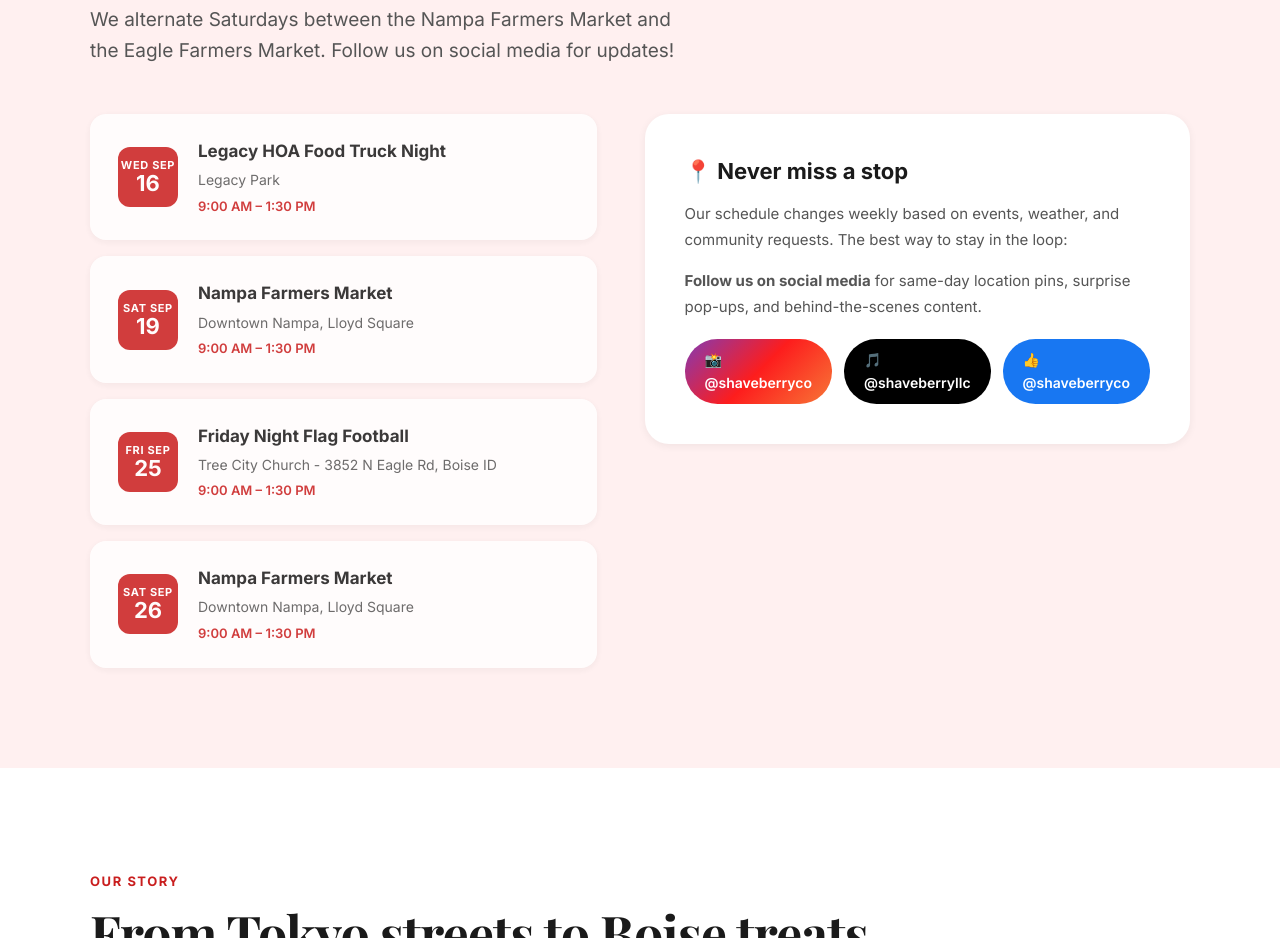
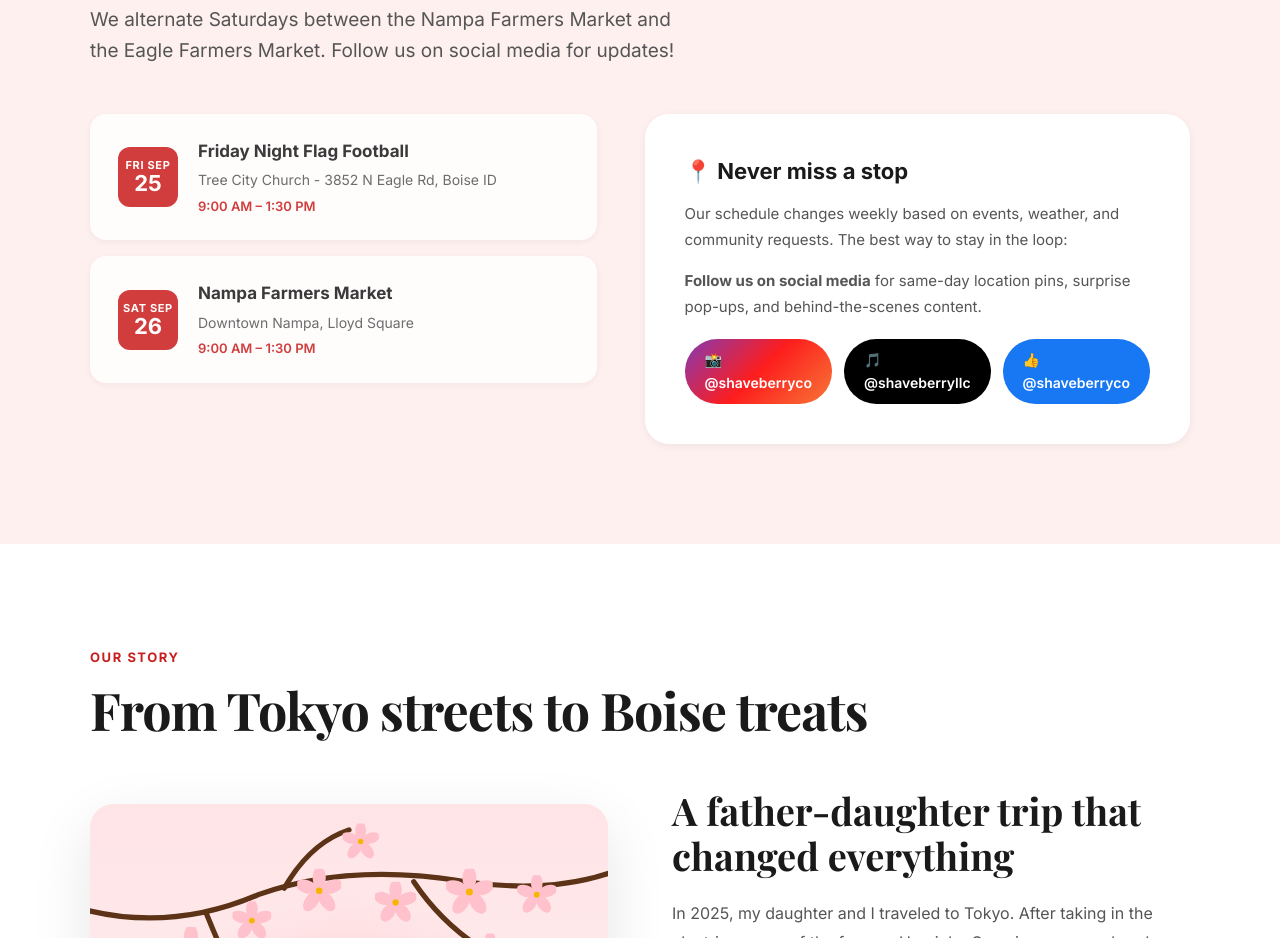
Before and after one commit to sjarawan/ShaveBerry, a plain HTML site: page index.html in a window 1280 px wide. Shown: the part 2680-3618 px from the top of the page. Drawn offline with nearby package versions, Linux system fonts and the light colour scheme; a web font is replaced by a local one.

Commit message:
updated dates

```diff
--- a/index.html
+++ b/index.html
@@ -1074,24 +1074,6 @@
           </div>-->
 
           <div class="schedule-card">
-            <div class="schedule-day"><span class="day-name">Wed Sep</span><span class="day-num">16</span></div>
-            <div class="schedule-info">
-              <h4>Legacy HOA Food Truck Night</h4>
-              <p>Legacy Park</p>
-              <div class="schedule-time">9:00 AM &ndash; 1:30 PM</div>
-            </div>
-          </div>
-
-          <div class="schedule-card">
-            <div class="schedule-day"><span class="day-name">Sat Sep</span><span class="day-num">19</span></div>
-            <div class="schedule-info">
-              <h4>Nampa Farmers Market</h4>
-              <p>Downtown Nampa, Lloyd Square</p>
-              <div class="schedule-time">9:00 AM &ndash; 1:30 PM</div>
-            </div>
-          </div>
-
-          <div class="schedule-card">
             <div class="schedule-day"><span class="day-name">Fri Sep</span><span class="day-num">25</span></div>
             <div class="schedule-info">
               <h4>Friday Night Flag Football</h4>
```
